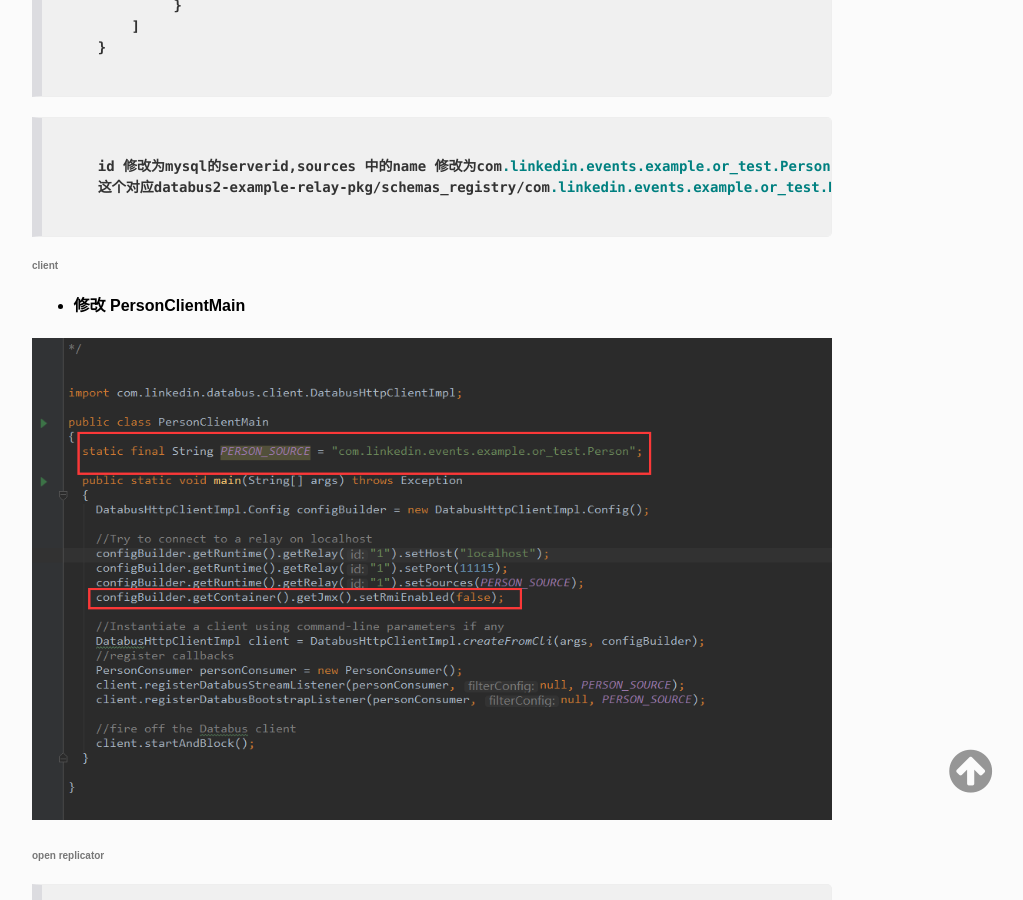
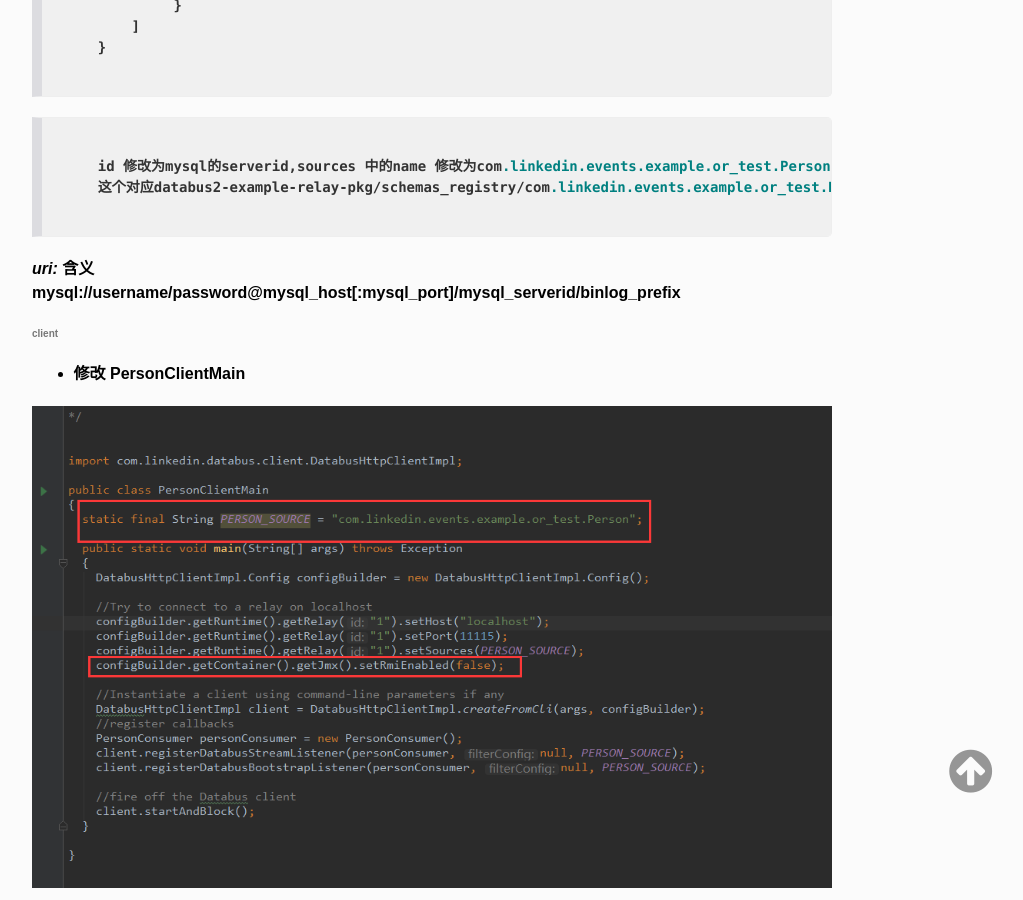
Before and after one commit to ywendy/ywendy.github.io, a Jekyll site: the page built from _posts/2018-02-27-databus(1).md, in a window 1280 px wide and 900 px high, scrolled down 4511 px. Shown: the whole window, without its empty margins (208-1231 px from the left). Built offline with Jekyll 4.4.1, drawn with Linux system fonts in a browser that asks for light colours; nearby versions of some CDN libraries; Markdown is read by kramdown in place of the engine named in the settings; comment, search, counter and statistics services are not loaded.

Commit message:
databus-windows

````diff
--- a/_posts/2018-02-27-databus(1).md
+++ b/_posts/2018-02-27-databus(1).md
@@ -161,6 +161,10 @@ tags:  databus
 
 ```
 
+***uri:*** 含义<br/>
+mysql://username/password@mysql_host[:mysql_port]/mysql_serverid/binlog_prefix
+
+
 ###### client
 + 修改 PersonClientMain
 
````
